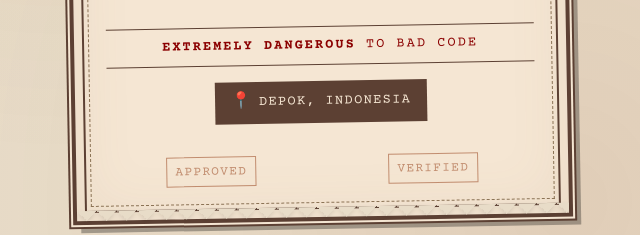
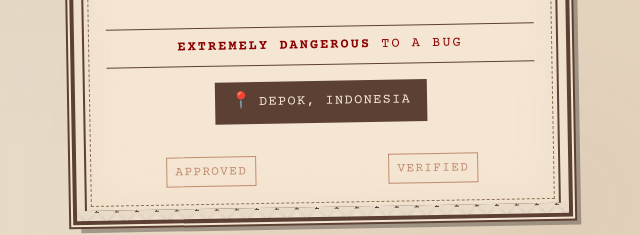
Before and after one commit to SusuTawar/porto, a plain HTML site: page index.html in a window 1280 px wide. Shown: the part 813-1048 px from the top of the page, 325-965 px from the left. Drawn offline with nearby package versions, Linux system fonts and the light colour scheme; a web font is replaced by a local one.

Commit message:
Change danger message from 'BAD CODE' to 'A BUG'

```diff
--- a/index.html
+++ b/index.html
@@ -65,7 +65,7 @@
                         <li>Healthcare SaaS Banditry</li>
                         <li>AI-Augmented Software Development</li>
                     </ul>
-                    <p class="danger-level"><strong>EXTREMELY DANGEROUS</strong> TO BAD CODE</p>
+                    <p class="danger-level"><strong>EXTREMELY DANGEROUS</strong> TO A BUG</p>
                     <div class="location-badge">
                         <span class="location-icon" aria-hidden="true">📍</span>
                         <span class="location-text">DEPOK, INDONESIA</span>
```
